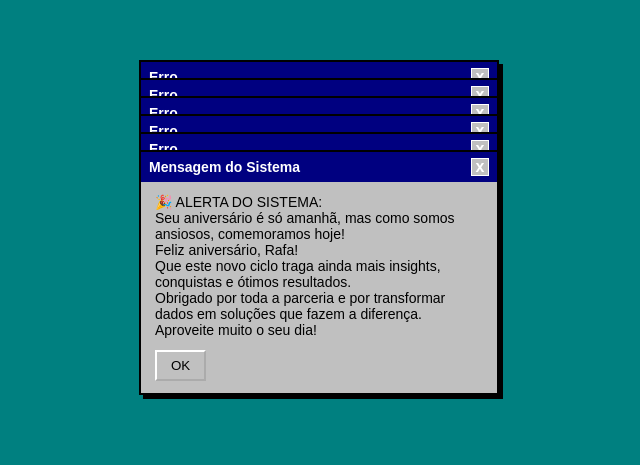
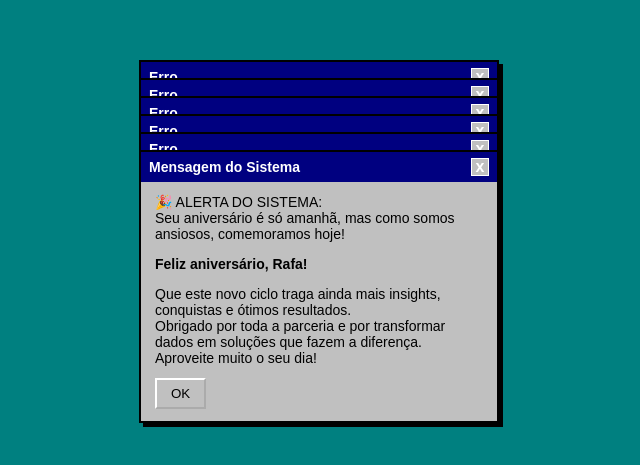
Before and after one commit to goettenrodrigo/birthday, a plain HTML site: page index.html in a window 1280 px wide. Shown: the part 225-690 px from the top of the page, without its empty margins (321-961 px from the left). Drawn offline with Linux system fonts and the light colour scheme.

Commit message:
Add files via upload

```diff
--- a/index.html
+++ b/index.html
@@ -121,7 +121,7 @@ A fatal exception 0E has occurred at 0028:C0011E36 in VXD VMM(01) +00010E36. The
     'Alerta: Buffer de surpresa quase cheio.'
   ];
 
-  const finalMessage = `🎉 ALERTA DO SISTEMA:\n\nSeu aniversário é só amanhã, mas como somos ansiosos, comemoramos hoje!\n\nFeliz aniversário, Rafa!\n\nQue este novo ciclo traga ainda mais insights, conquistas e ótimos resultados.\n\nObrigado por toda a parceria e por transformar dados em soluções que fazem a diferença.\n\nAproveite muito o seu dia!`;
+  const finalMessage = `🎉 ALERTA DO SISTEMA:\n\nSeu aniversário é só amanhã, mas como somos ansiosos, comemoramos hoje!\n\n<p><b>Feliz aniversário, Rafa!</b></p>\n\nQue este novo ciclo traga ainda mais insights, conquistas e ótimos resultados.\n\nObrigado por toda a parceria e por transformar dados em soluções que fazem a diferença.\n\nAproveite muito o seu dia!`;
 
   // elementos
   const progressFill = document.getElementById('progressFill');
```
